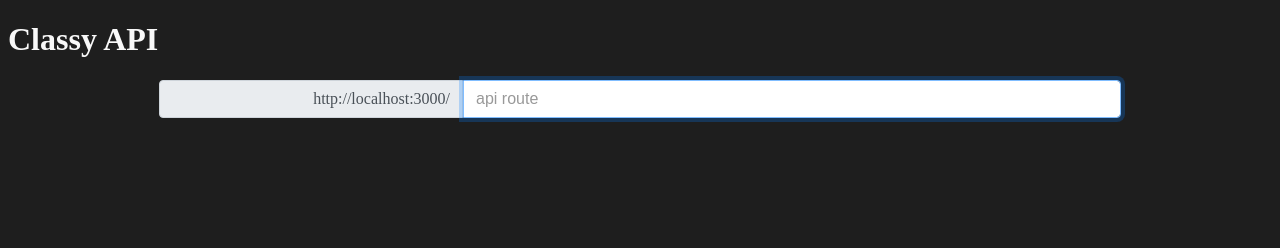
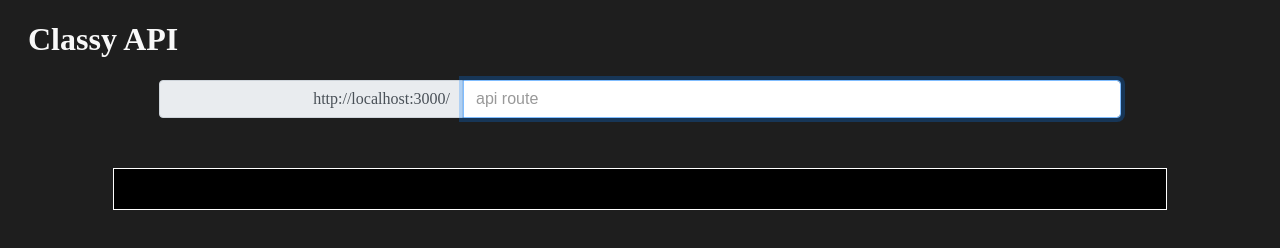
Before and after one commit to Pjt727/classy-api, a plain HTML site: page index.html in a window 1280 px wide. Drawn offline with Linux system fonts and the light colour scheme.

Commit message:
Styling changes

```diff
--- a/index.css
+++ b/index.css
@@ -70,8 +70,14 @@ input[type="text"]::placeholder {
 
 #output {
     margin-top: 50px;
+    padding: 20px;
+    border: 1px solid white;
     width: 80%;
     font-family: monospace;
+}
+
+#header {
+    margin-left: 20px
 }
 
 #output-group {
--- a/index.html
+++ b/index.html
@@ -14,7 +14,7 @@
 <body>
     <main class="container">
 
-        <h1>Classy API</h1>
+        <h1 id="header">Classy API</h1>
         <div id="api-group">
             <div id="domain-name">domain-name</div>
             <input type="text" id="route" placeholder="api route">
```
